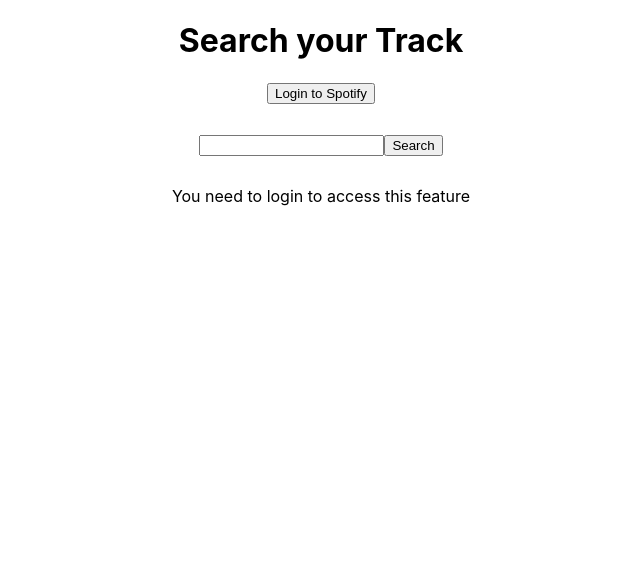
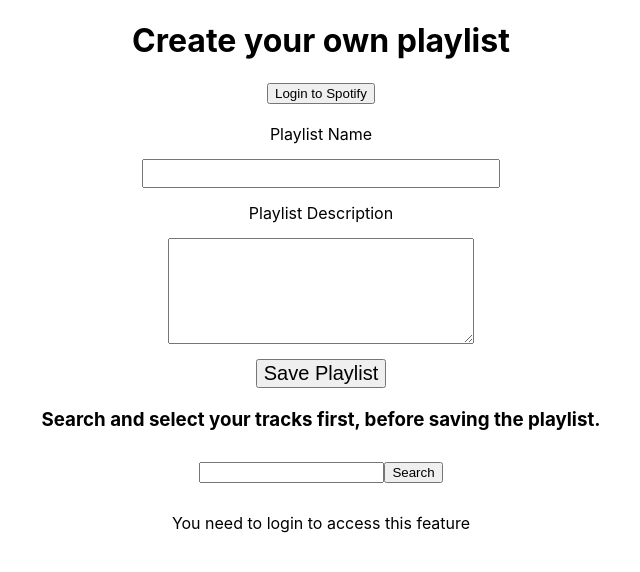
Before and after one commit to rifzkiadiyaksa/homework-w2-d2, a React (Create React App) app: page / in a window 1280 px wide. Shown: the top 572 px of the page, without its empty margins (319-959 px from the left). Built offline with nearby package versions, Linux system fonts and the light colour scheme.

Commit message:
Add playlist
Masih ada eror namun saat dicoba playlist sudah terbuat di dalam akun spotify

```diff
--- /dev/null
+++ b/src/Assets/Styles/PlaylistForm.css
@@ -0,0 +1,21 @@
+.playlist-form {
+    display: block;
+    margin-top: 20px;
+    margin-bottom: 20px;
+}
+
+.input {
+    display: block;
+    text-align: left;
+    margin: 15px auto;
+    font-size: 20px;
+}
+
+.text {
+    width: 350px;
+}
+
+.textarea {
+    width: 300px;
+    height: 100px;
+}
--- /dev/null
+++ b/src/Components/PlaylistForm/index.js
@@ -0,0 +1,17 @@
+import '../../Assets/Styles/PlaylistForm.css';
+
+function PlaylistForm ({handleCreatePlaylist, handleFormPlaylist}) {
+    return (
+        <>
+        <form className='playlist-form' action="" onSubmit={handleCreatePlaylist}>
+            <label htmlFor="input-name">Playlist Name</label>
+            <input id='input-name' className='input text' onChange={handleFormPlaylist} type="text" name="name" required/>
+            <label htmlFor="input-desc">Playlist Description</label>
+            <textarea id='input-desc' className='input textarea' onChange={handleFormPlaylist} type="textarea" name="description" minLength={10} required/>
+            <input className='input submit' type="submit" value="Save Playlist" />
+        </form>
+        </>
+    );
+}
+
+export default PlaylistForm;
--- a/src/Components/SearchBar/index.js
+++ b/src/Components/SearchBar/index.js
@@ -1,12 +1,14 @@
-import React, { useState } from 'react';
+import '../../Assets/Styles/SearchBar.css';
 
-function SearchBar() {
+function SearchBar({handleInput, handleSearch}) {
 
     return (
-        <div className='SearchBar'>
-            <input type="text" />
-            <input type="submit" value="Search" />
-        </div>
+        <>
+            <form className='SearchBar' onSubmit={handleSearch}>
+                <input onChange={handleInput} type="text" />
+                <input type="submit" value="Search" />
+            </form>
+        </>
     );
 
 }
--- a/src/Pages/Dashboard/index.js
+++ b/src/Pages/Dashboard/index.js
@@ -1,6 +1,8 @@
 import '../../Assets/Styles/App.css';
 import Music from '../../Components/Music';
+import SearchBar from '../../Components/SearchBar';
 import React, { useEffect, useState } from 'react';
+import PlaylistForm from '../../Components/PlaylistForm';
 
 const CLIENT_ID = process.env.REACT_APP_CLIENT_ID;
 const SPOTIFY_AUTHORIZE_ENDPOINT = "https://accounts.spotify.com/authorize";
@@ -14,9 +16,12 @@ function App() {
   const [authToken, setAuthToken] = useState("");
   const [searchKey, setSearchKey] = useState("");
   const [musicData, setMusicData] = useState([]);
-  const [isDataExist, setIsDataExist] = useState(false);
   const [isAuthorize, setIsAuthorize] = useState(false);
   const [selectedMusic, setSelectedMusic] = useState([]);
+  const [playlistInfo, setPlaylistInfo] = useState({
+    "name": "",
+    "description": ""
+  });
 
   const getReturnSpotifyAuth = (hash) => {
     const stringAfterHash = hash.substring(1);
@@ -28,17 +33,23 @@ function App() {
     }, {});
     setAuthToken(paramSplitUp.access_token);
     setIsAuthorize(true);
-  }
+  };
 
   const handleLogin = () => {
     window.location = `${SPOTIFY_AUTHORIZE_ENDPOINT}?client_id=${CLIENT_ID}&redirect_uri=${REDIRECT_URL}&scope=${SCOPES_URL_PARAM}&response_type=token&show_dialog=true`;
-  }
+  };
 
   const handleInput = (e) => {
     setSearchKey(e.target.value);
-  }
+  };
 
-  const handleSearch = async () => {
+  const handleFormPlaylist = (e) => {
+    const { name, value } = e.target;
+    setPlaylistInfo({...playlistInfo, [name]: value });
+  };
+
+  const handleSearch = async (e) => {
+    e.preventDefault();
     const url = "https://api.spotify.com/v1/search";
     const keywords = searchKey;
     const type = "track";
@@ -47,40 +58,139 @@ function App() {
         headers: {
           'Authorization' : 'Bearer ' + authToken
         }
-      })
+      });
+
       if (!response.ok) {
         switch (response.status) {
           case 401:
             throw new Error(`Unauthorized access, please login first`);
-            break;
           case 403:
             throw new Error(`Forbidden access`);
-            break;
           default:
             throw new Error(`HTTP error! status: ${response.status}`);
-            break;
         }
       } else {
         const musicData = await response.json()
         setMusicData(musicData.tracks.items);
-        setIsDataExist(true);
       }
     } catch (error) {
       alert(`There has been a problem with your fetch operation: ${error.message}`);
     }
+  };
+
+  const fetchProfile = async () => {
+    const url = "https://api.spotify.com/v1/me";
+    try {
+      const response = await fetch(`${url}`, {
+        headers: {
+          'Authorization' : 'Bearer ' + authToken
+        }
+      });
+
+      if (!response.ok) {
+        switch (response.status) {
+          case 401:
+            throw new Error(`Unauthorized access, please login first`);
+          case 403:
+            throw new Error(`Forbidden access`);
+          default:
+            throw new Error(`HTTP error! status: ${response.status}`);
+        }
+      } else {
+        const userData = await response.json()
+        return userData.id;
+      }
+    } catch (error) {
+      alert(`There has been a problem with your fetch operation: ${error.message}`);
+    }
+  };
+
+  const createPlaylist = async (userID) => {
+    const url = "https://api.spotify.com/v1/users/";
+    const playlistParam = {
+      ...playlistInfo,
+      'public': false,
+      'collaborative': false
+    }
+    try {
+      const response = await fetch(`${url}${userID}/playlists`, {
+        method: 'POST',
+        headers: {
+          'Authorization' : 'Bearer ' + authToken,
+          'Content-Type': 'application/json'
+        },
+        body: JSON.stringify(playlistParam)
+      });
+
+      if (!response.ok) {
+        switch (response.status) {
+          case 401:
+            throw new Error(`Unauthorized access, please login first`);
+          case 403:
+            throw new Error(`Forbidden access`);
+          default:
+            throw new Error(`HTTP error! status: ${response.status}`);
+        }
+      } else {
+        const playlistData = await response.json()
+        return playlistData.id;
+      }
+    } catch (error) {
+      alert(`There has been a problem with your post data operation: ${error.message}`);
+    }
+  };
+
+  const addItemsToPlaylist = async (playlistId) => {
+    const url = "https://api.spotify.com/v1/playlists/";
+    const tracksParam = {'uris': selectedMusic}
+    try {
+      const response = await fetch(`${url}${playlistId}/tracks`, {
+        method: 'POST',
+        headers: {
+          'Authorization' : 'Bearer ' + authToken,
+          'Content-Type': 'application/json'
+        },
+        body: JSON.stringify(tracksParam)
+      });
+
+      if (!response.ok) {
+        switch (response.status) {
+          case 401:
+            throw new Error(`Unauthorized access, please login first`);
+          case 403:
+            throw new Error(`Forbidden access`);
+          default:
+            throw new Error(`HTTP error! status: ${response.status}`);
+        }
+      } else {
+        const addedTracks = await response.json()
+        return addedTracks;
+      }
+    } catch (error) {
+      alert(`There has been a problem with your post data operation: ${error.message}`);
+    }
   }
+
+  const handleCreatePlaylist = async (e) => {
+    e.preventDefault();
+    const userId = await fetchProfile();
+    const playlistId = await createPlaylist(userId);
+    const snapshotId = await addItemsToPlaylist(playlistId);
+    alert(`Yout playlist has been added\nSnapshot: ${snapshotId.snapshot_id}`)
+  };
 
   const selectMusic = (data) => {
     const tempArrMusicId = [...selectedMusic, data.uri];
     setSelectedMusic(tempArrMusicId);
-  }
+  };
 
   const deselectMusic = (data) => {
-    const index = selectedMusic.id.indexOf(data.uri);
-    const tempArrMusicId = selectedMusic;
+    const index = selectedMusic.indexOf(data.uri);
+
+    const tempArrMusicId = selectedMusic.concat([]);
     tempArrMusicId.splice(index, 1);
     setSelectedMusic(tempArrMusicId);
-  }
+  };
 
   useEffect(() => {
     if (window.location.hash) {
@@ -88,23 +198,37 @@ function App() {
     }
   }, []);
 
+  useEffect(() => {
+
+  })
+
   return (
     <div className="App">
-      <h1>Search your Track</h1>
+      <h1>Create your own playlist</h1>
       <button onClick={handleLogin}>Login to Spotify</button>
-      <form className='SearchBar' onSubmit={handleSearch}>
-          <input onChange={handleInput} type="text" />
-          <input type="submit" value="Search" />
-      </form>
+      <PlaylistForm handleFormPlaylist={handleFormPlaylist} handleCreatePlaylist={handleCreatePlaylist}/>
+      <h3>Search and select your tracks first, before saving the playlist.</h3>
+      <SearchBar handleInput={handleInput} handleSearch={handleSearch}/>
       {!isAuthorize &&
         <><p>You need to login to access this feature</p></>
       }
       <div className='musics-wrapper'>
         {
-          musicData.map((music) => {
-            return selectedMusic.includes(music.uri)
-            ? <Music key={music.uri} data={music} select={selectMusic} deselect={deselectMusic} isSelected={true}/>
-            : <Music key={music.uri} data={music} select={selectMusic} deselect={deselectMusic} isSelected={false}/>
+          musicData
+          .filter((music) => {
+            return selectedMusic.includes(music.uri);
+          })
+          .map((music) => {
+            return <Music key={music.uri} data={music} select={selectMusic} deselect={deselectMusic} isSelected={true}/>
+          })
+        }
+        {
+          musicData
+          .filter((music) => {
+            return !selectedMusic.includes(music.uri);
+          })
+          .map((music) => {
+            return <Music key={music.uri} data={music} select={selectMusic} deselect={deselectMusic} isSelected={false}/>
           })
         }
       </div>
```
